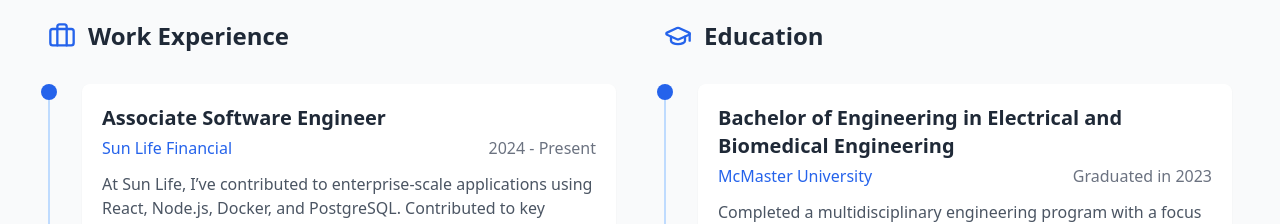
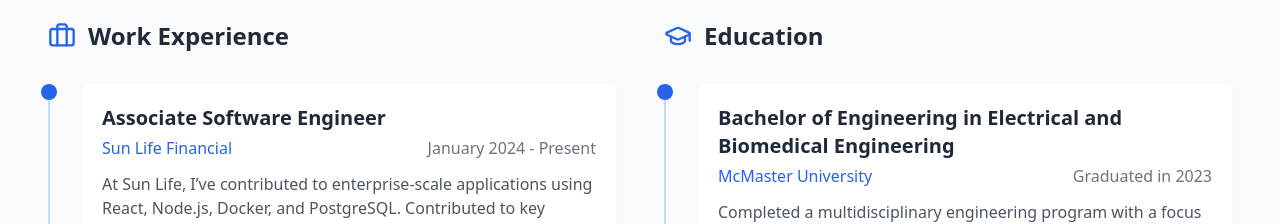
Before and after one commit to MahirKh/Portfolio-Website-2025, a React (Vite) app: page / in a window 1280 px wide. Shown: the part 1880-2104 px from the top of the page. Built offline with nearby package versions, Linux system fonts and the light colour scheme.

Commit message:
Updated Experience

```diff
--- a/src/components/ExperienceSection.tsx
+++ b/src/components/ExperienceSection.tsx
@@ -6,7 +6,7 @@ export const ExperienceSection = () => {
     {
       title: "Associate Software Engineer",
       company: "Sun Life Financial",
-      period: "2024 - Present",
+      period: "January 2024 - Present",
       description:
         "At Sun Life, I’ve contributed to enterprise-scale applications using React, Node.js, Docker, and PostgreSQL. Contributed to key initiatives like a vendor-agnostic authentication system projected to save over $2M and helped build a reusable chatbot widget deployed across multiple platforms. I also supported cross-team DevOps efforts and temporarily stepped into senior developer responsibilities",
     },
```
